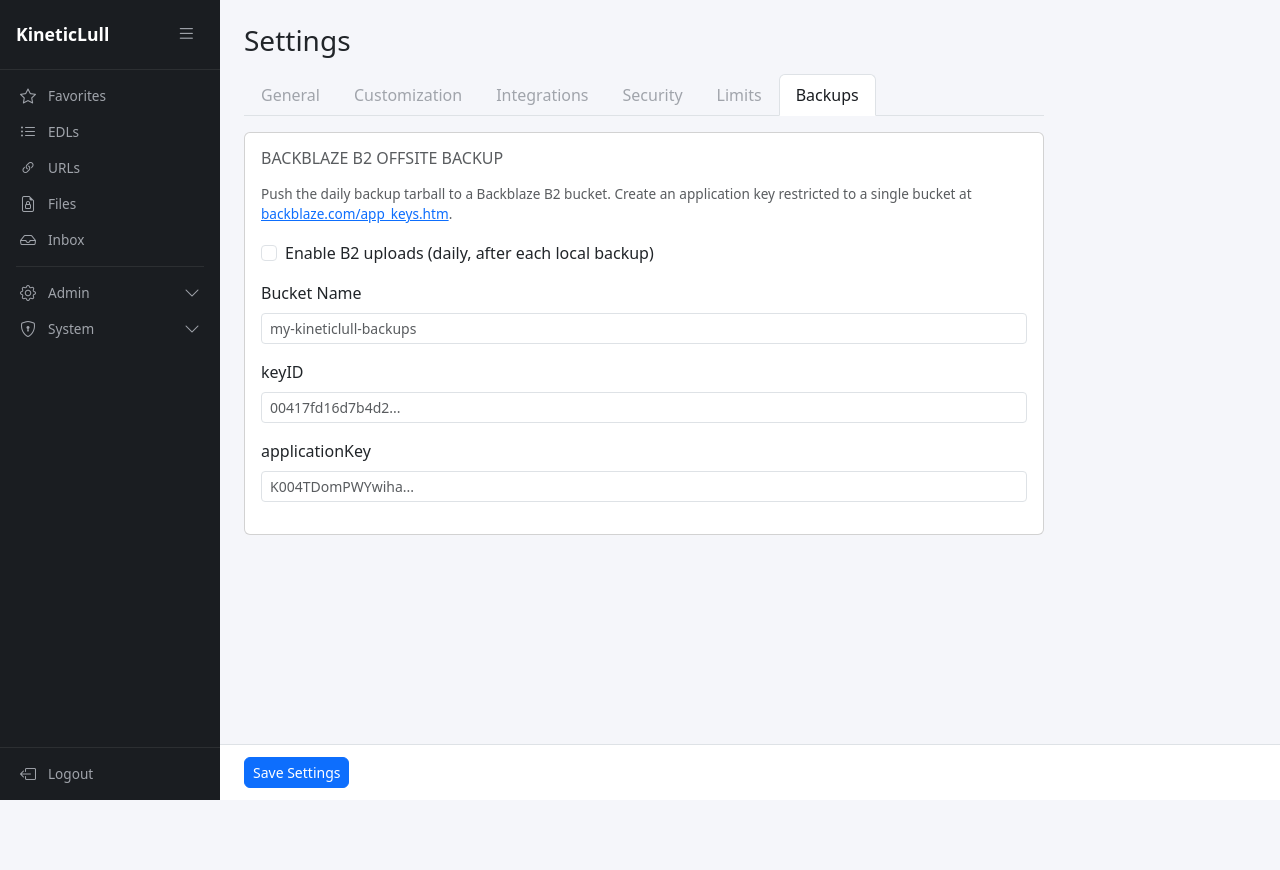
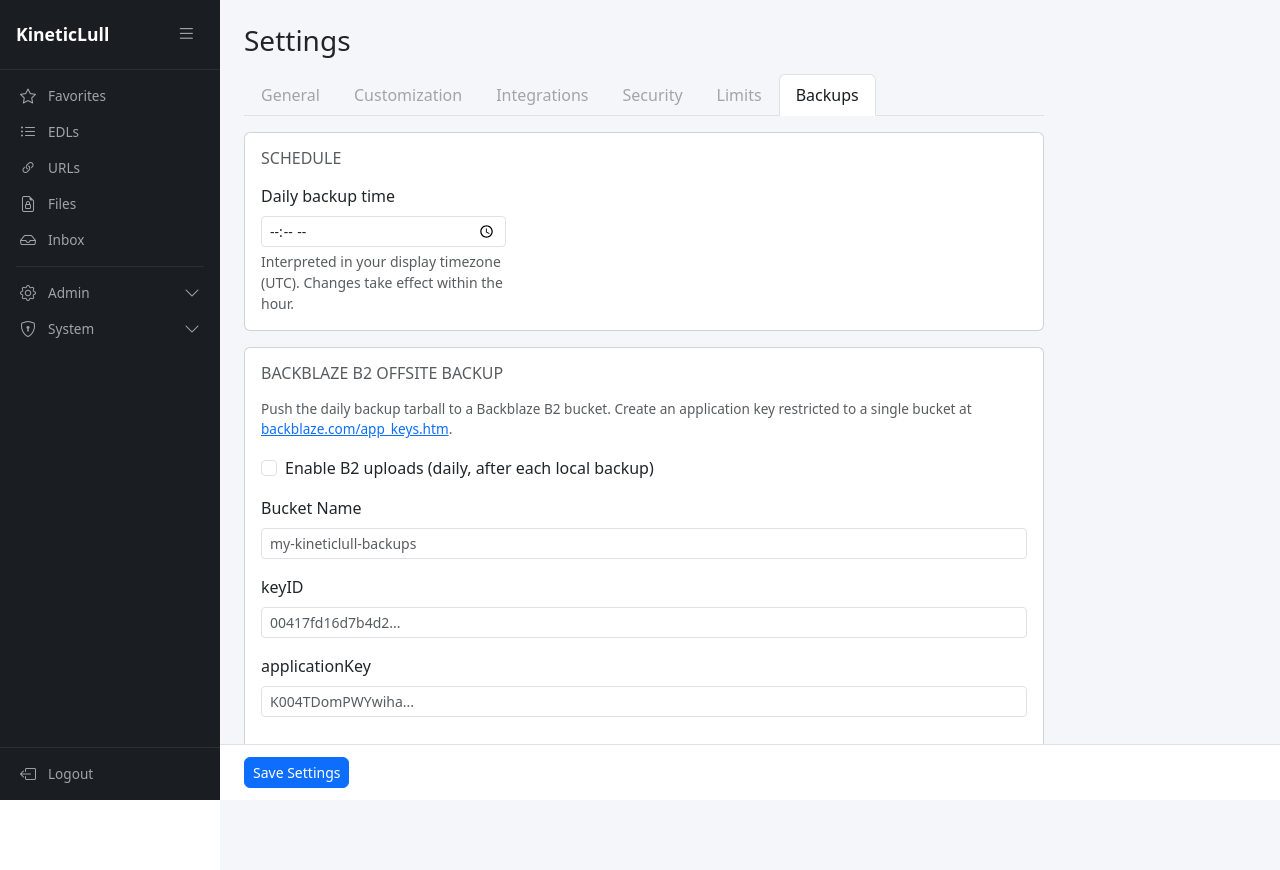
Before and after one commit to greaselovely/KineticLull, a Django app: page /settings/ in a window 1280 px wide, after a click on "Backups". Before the commit the page ends 800 px from the top, so only its background shows below. Run offline with Django 5.2, Linux system fonts and the light colour scheme; the visitor is signed in with stand-in values (Sample User, id 1); data comes from the database, SQL or seed files in the repository; data that the repository does not hold is empty; parts of the project's set-up code (start-up, migrations or seed data) failed here and were passed over.

Commit message:
B2 Schedule Time

```diff
--- a/app/models.py
+++ b/app/models.py
@@ -239,6 +239,9 @@ class AppSettings(models.Model):
     otf_brand_card_color = models.CharField(max_length=7, blank=True, default='#1a1d21', verbose_name='Card Background Color')
     otf_brand_card_text_color = models.CharField(max_length=7, blank=True, default='#a0a4ab', verbose_name='Card Text Color')
     otf_brand_image = models.FileField(upload_to='branding/', blank=True, verbose_name='Brand Logo')
+
+    # Backups
+    backup_time = models.TimeField(default='02:00', verbose_name='Daily backup time (in display timezone)')
 
     # Backups (Backblaze B2)
     b2_enabled = models.BooleanField(default=False, verbose_name='Enable B2 Offsite Backup')
--- a/app/static/templates/app_settings.html
+++ b/app/static/templates/app_settings.html
@@ -393,6 +393,19 @@
             <div class="tab-pane fade" id="tab-backups" role="tabpanel">
                 <div class="card mb-3">
                     <div class="card-body">
+                        <h6 class="text-muted text-uppercase mb-3">Schedule</h6>
+                        <div class="row g-3">
+                            <div class="col-md-4">
+                                <label for="backup_time" class="form-label">Daily backup time</label>
+                                <input type="time" name="backup_time" id="backup_time" class="form-control form-control-sm" value="{{ app_settings.backup_time|time:'H:i' }}">
+                                <div class="form-text">Interpreted in your display timezone ({{ app_settings.timezone }}). Changes take effect within the hour.</div>
+                            </div>
+                        </div>
+                    </div>
+                </div>
+
+                <div class="card mb-3">
+                    <div class="card-body">
                         <h6 class="text-muted text-uppercase mb-3">Backblaze B2 Offsite Backup</h6>
                         <p style="font-size: 0.85rem;" class="text-muted mb-3">Push the daily backup tarball to a Backblaze B2 bucket. Create an application key restricted to a single bucket at <a href="https://secure.backblaze.com/app_keys.htm" target="_blank" rel="noopener">backblaze.com/app_keys.htm</a>.</p>
                         <div class="form-check mb-3">
--- a/app/views.py
+++ b/app/views.py
@@ -1331,6 +1331,19 @@ def app_settings_view(request):
             app_settings.robots_txt = new_robots
             changes.append('robots_txt=updated')
 
+        # Backup schedule
+        new_backup_time_raw = request.POST.get('backup_time', '').strip()
+        if new_backup_time_raw:
+            try:
+                hh, mm = new_backup_time_raw.split(':')[:2]
+                from datetime import time as _dtime
+                new_backup_time = _dtime(int(hh), int(mm))
+                if new_backup_time != app_settings.backup_time:
+                    app_settings.backup_time = new_backup_time
+                    changes.append(f'backup_time={new_backup_time.strftime("%H:%M")}')
+            except (ValueError, TypeError):
+                pass
+
         # Backblaze B2
         new_b2_enabled = request.POST.get('b2_enabled') == 'on'
         if new_b2_enabled != app_settings.b2_enabled:
```
Also changed, not shown: app/apps.py (+34 -6 lines), app/migrations/0034_appsettings_backup_time.py (added).
